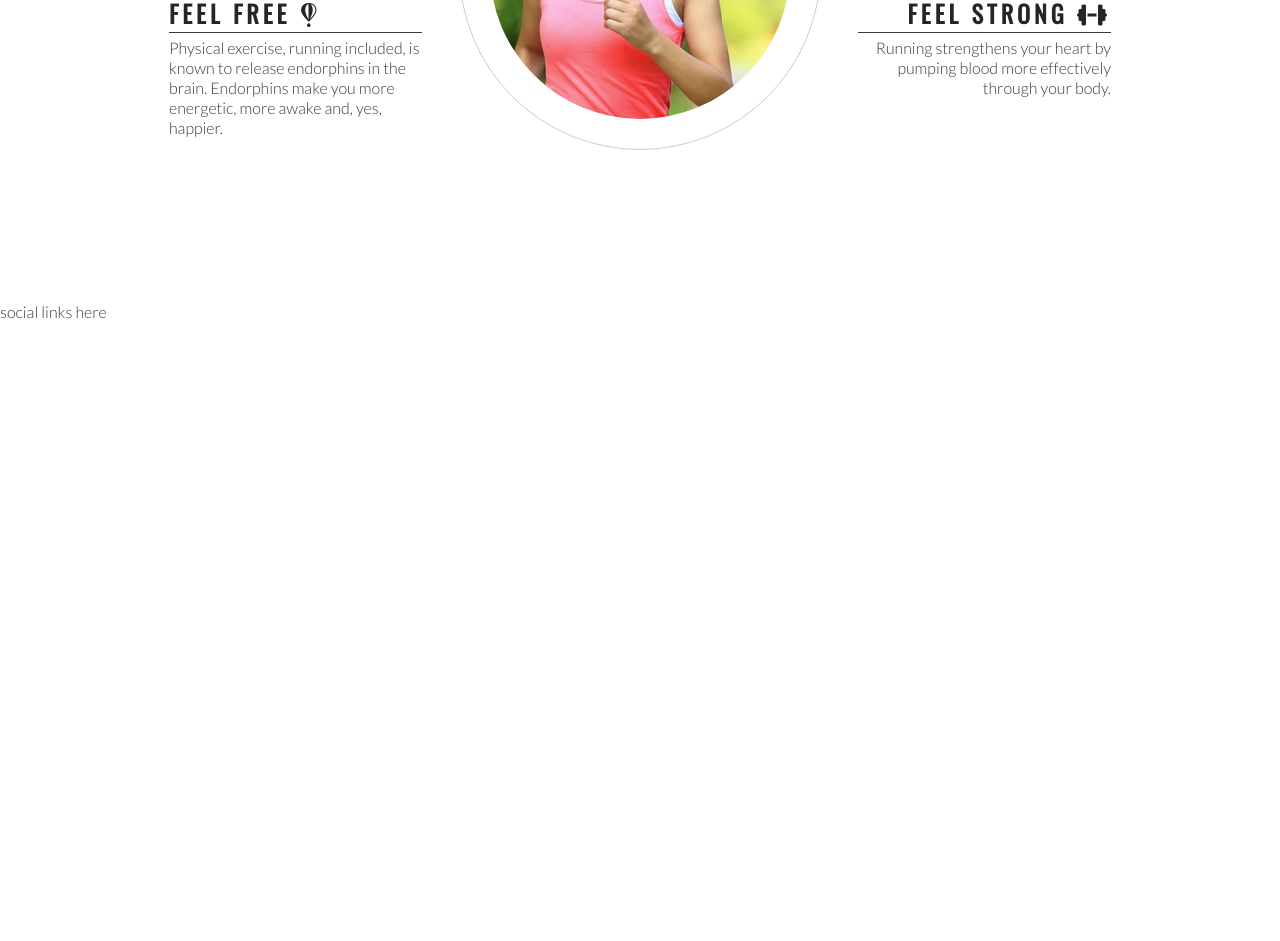
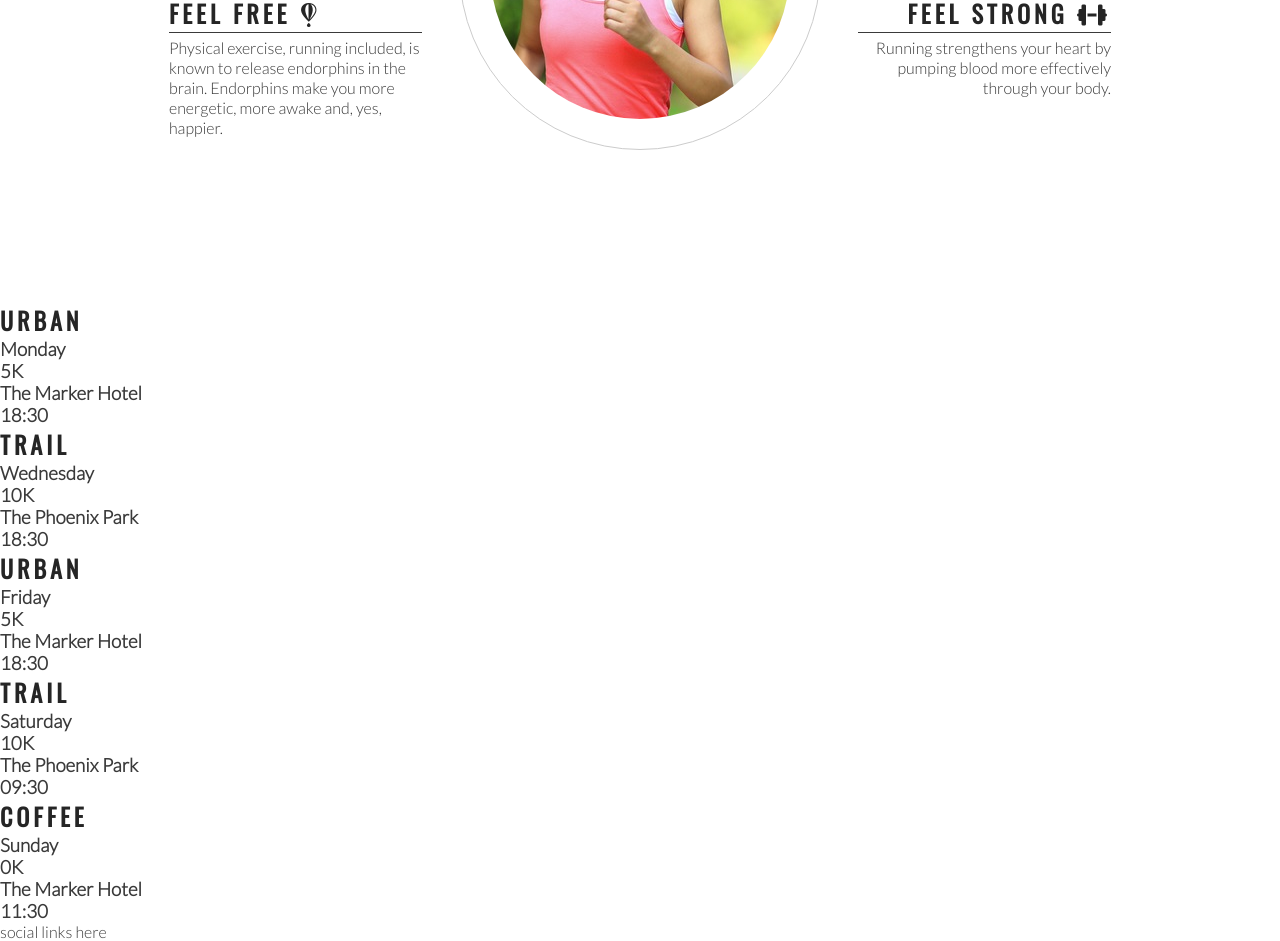
Before and after one commit to jyan366/love-running, a plain HTML site: page index.html in a window 1280 px wide. Shown: the part 993-1934 px from the top of the page. Before the commit the page ends 1314 px from the top, so only its background shows below. Drawn offline with nearby package versions, Linux system fonts and the light colour scheme.

Commit message:
add schedule content

```diff
--- a/index.html
+++ b/index.html
@@ -85,6 +85,41 @@
         </div>
     </section>
     <section>
+        <div>
+            <h2>Urban</h2>
+            <h3>Monday</h3>
+            <h3>5K</h3>
+            <h3>The Marker Hotel</h3>
+            <h3>18:30</h3>
+        </div>
+        <div>
+            <h2>Trail</h2>
+            <h3>Wednesday</h3>
+            <h3>10K</h3>
+            <h3>The Phoenix Park</h3>
+            <h3>18:30</h3>
+        </div>
+        <div>
+            <h2>Urban</h2>
+            <h3>Friday</h3>
+            <h3>5K</h3>
+            <h3>The Marker Hotel</h3>
+            <h3>18:30</h3>
+        </div>
+        <div>
+            <h2>Trail</h2>
+            <h3>Saturday</h3>
+            <h3>10K</h3>
+            <h3>The Phoenix Park</h3>
+            <h3>09:30</h3>
+        </div>
+        <div>
+            <h2>Coffee</h2>
+            <h3>Sunday</h3>
+            <h3>0K</h3>
+            <h3>The Marker Hotel</h3>
+            <h3>11:30</h3>
+        </div>
     </section>
     <footer>
         social links here
```
